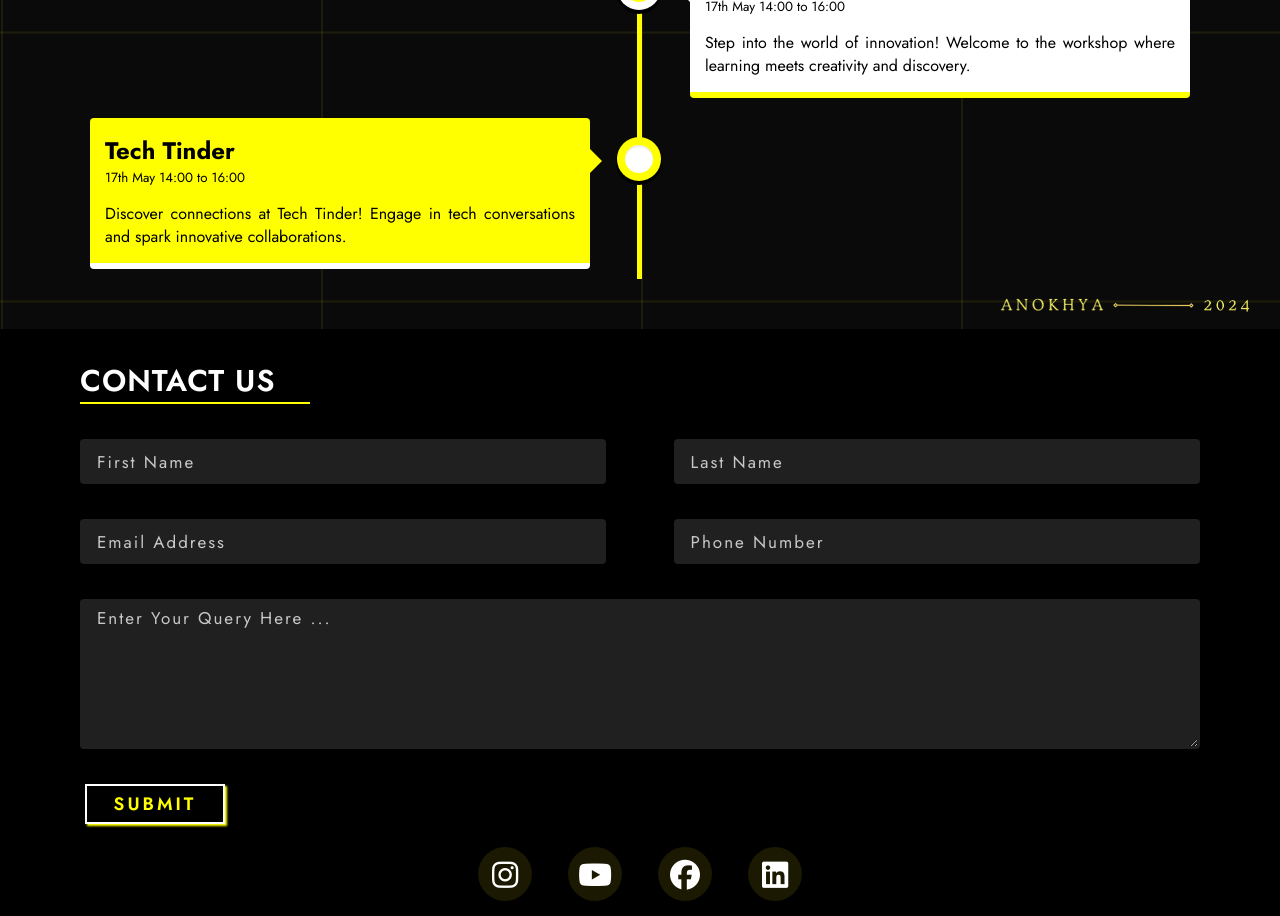
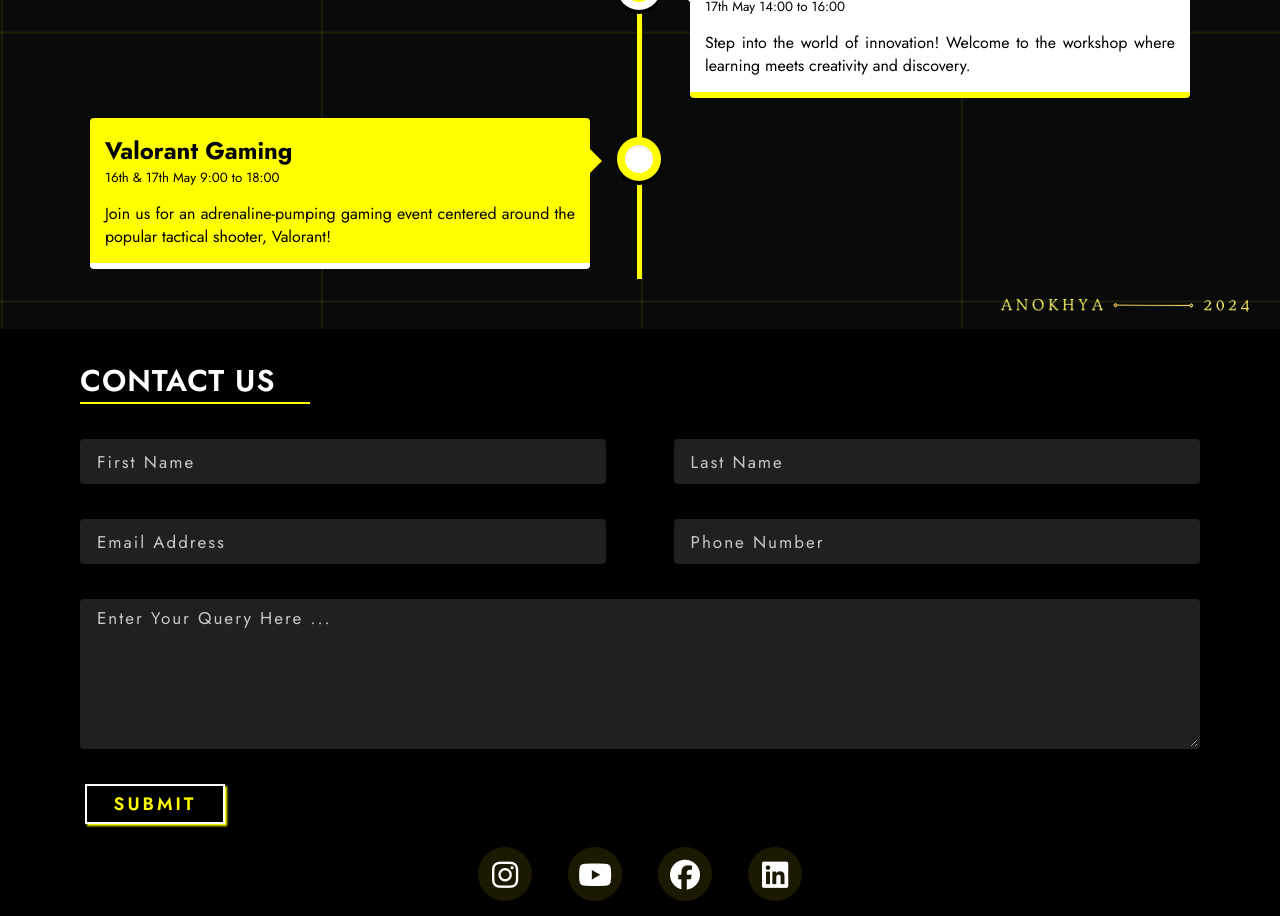
Before and after one commit to GuruDarshan57/Anokhya, a React (Vite) app: page / in a window 1280 px wide. Shown: the part 5220-6136 px from the top of the page. Built offline with nearby package versions, Linux system fonts and the light colour scheme; a web font is replaced by a local one.

Commit message:
sligth updates

```diff
--- a/src/Assets/Data/Events_data.json
+++ b/src/Assets/Data/Events_data.json
@@ -91,8 +91,8 @@
         "event_description":"Prepare to put your tech knowledge to the test in the Picture Probe event! This thrilling competition will challenge participants to swiftly identify images related to the vast and ever evolving domain of technology. With rapid-fire rounds and a variety of images to decipher, this event promises excitement and fun for all tech enthusiasts.",
         "registration_fees":"₹99/- per Team",
         "prize_pool":{
-            "first_prize":"INR 1000 worth gift cards",
-            "second_prize":"INR 500 worth gift cards"
+            "first_prize":"₹1000 worth gift cards",
+            "second_prize":"₹500 worth gift cards"
         },
         "team_size":"2",
         "event_time":"17th May",
@@ -134,8 +134,8 @@
         "event_description":"Dive into the realm of user interface and user experience design in our UI/UX Design Challenge Participants will have the opportunity to showcase their creativity and design skills by crafting a visually appealing and user-friendly app or website prototype based on a provided problem statement. Using the Figma design tool, participants will bring their concepts to life, focusing on creating intuitive navigation, engaging layouts, and seamless user interactions.",
         "registration_fees":"₹149/- per Team",
         "prize_pool":{
-            "first_prize":"INR 1000 worth gift cards",
-            "second_prize":"INR 500 worth gift cards"
+            "first_prize":"₹1000 worth gift cards",
+            "second_prize":"₹500 worth gift cards"
         },
         "team_size":"2 to 3",
         "event_time":"17th May",
@@ -155,8 +155,8 @@
         "event_description":"Prepare to put your hacking skills to the test in the ultimate cyber challenge - HackMyPC Participants will face a series of thrilling challenges and tasks designed to test their prowess in penetration testing, network security, cryptography, and more. From cracking codes to exploiting vulnerabilities, participants will navigate through multiple rounds of escalating difficulty as they vie for the title of top hacker",
         "registration_fees":"₹101/- per Person",
         "prize_pool":{
-            "first_prize":"INR 1000 worth gift cards",
-            "second_prize":"INR 500 worth gift cards"
+            "first_prize":"₹1000 worth gift cards",
+            "second_prize":"₹500 worth gift cards"
         },
         "team_size":"Individual",
         "event_time":"16th May",
@@ -176,8 +176,8 @@
         "event_description":"Get ready to flex your comedic muscles in the Meme Splash event! Participants will unleash their creativity by crafting hilarious tech-related memes based on random prompts provided by the organizers. Whether you're a seasoned memer or just getting started, this event promises plenty of laughs and witty humor as participants compete to create the most entertaining memes",
         "registration_fees":"₹69/- per Person",
         "prize_pool":{
-            "first_prize":"INR 1000 worth gift cards",
-            "second_prize":"INR 500 worth gift cards"
+            "first_prize":"₹1000 worth gift cards",
+            "second_prize":"₹500 worth gift cards"
         },
         "team_size":"Individual",
         "event_time":"16th May",
--- a/src/Components/Timeline/Timeline.jsx
+++ b/src/Components/Timeline/Timeline.jsx
@@ -153,9 +153,9 @@ function Timeline() {
                     <div data-aos="zoom-in" className='timelineimgdiv'>
                     </div>
                     <div data-aos="fade-right" className="text-box lt">
-                        <h2><b>Tech Tinder</b></h2>
-                        <small>17th May 14:00 to 16:00</small>
-                        <p>Discover connections at Tech Tinder! Engage in tech conversations and spark innovative collaborations.</p>
+                        <h2><b>Valorant Gaming</b></h2>
+                        <small>16th & 17th May 9:00 to 18:00</small>
+                        <p>Join us for an adrenaline-pumping gaming event centered around the popular tactical shooter, Valorant! </p>
                         <span className='left-container-arrow'></span>
                     </div>
                 </div>
```
